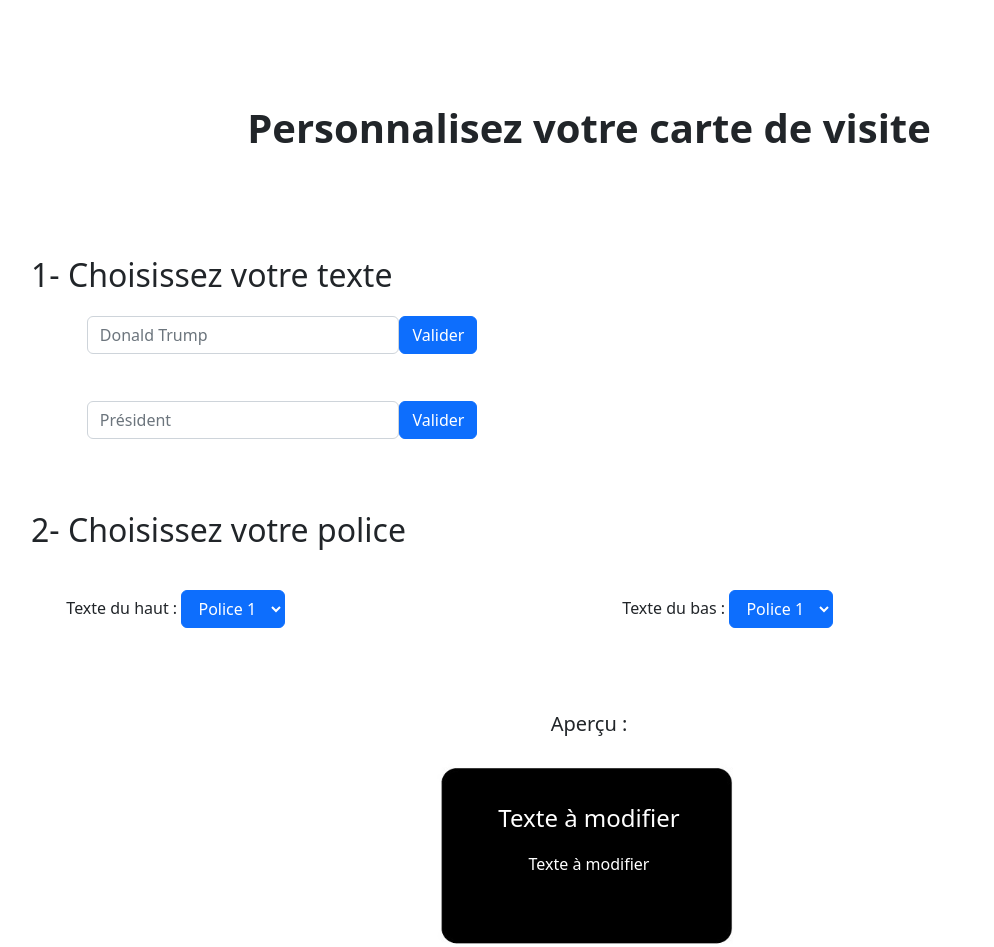
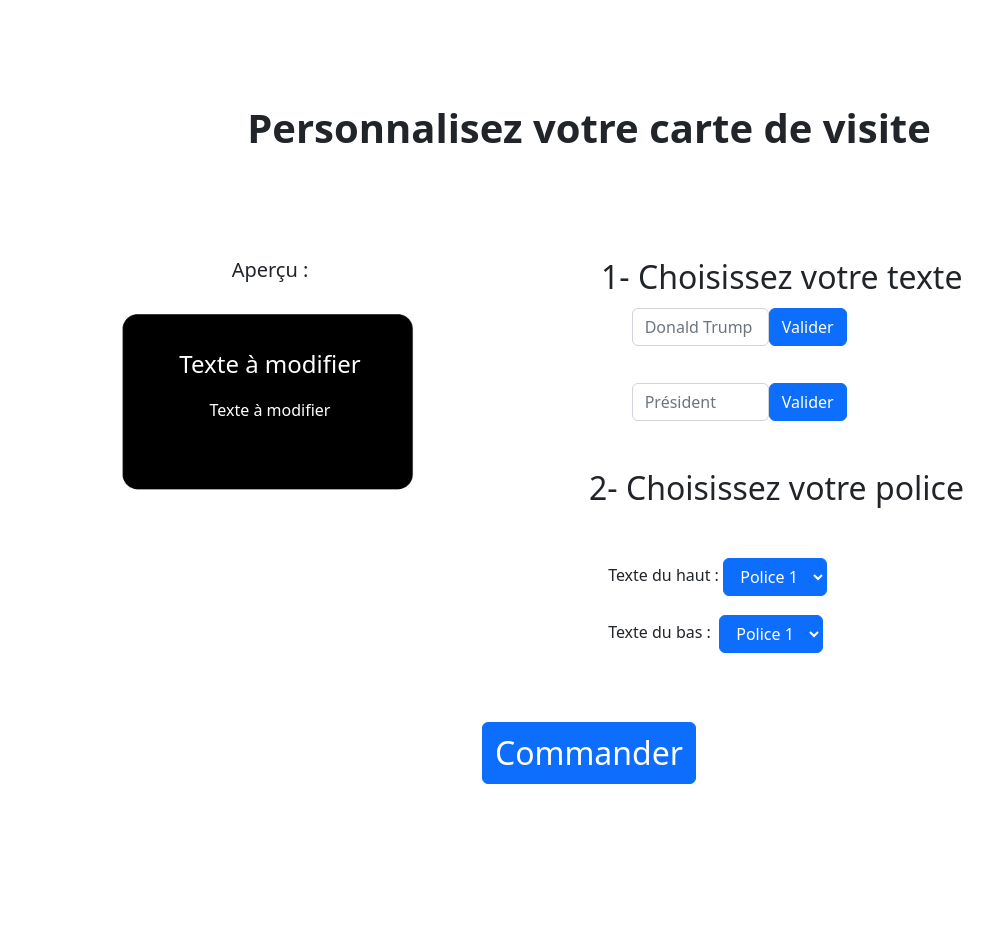
Before and after one commit to PierreAntoineLarge/SelectPolice, a plain HTML site: page select.html in a window 1280 px wide. Shown: the top 947 px of the page, without its empty margins (51-1045 px from the left). After the commit the page ends 918 px from the top, so only its background shows below. Drawn offline with nearby package versions, Linux system fonts and the light colour scheme.

Commit message:
modification

```diff
--- a/select.css
+++ b/select.css
@@ -6,6 +6,19 @@
     height: 200px;
     color: #fff;
     padding: 20px;
+}
+
+.bigcontainer{
+    margin: 2px ;
+    display: flex;
+    flex-wrap: wrap;
+    flex-direction: row;
+}
+
+.subcontainer {
+    flex-basis: 0;
+    flex-grow: 1;
+    max-width: 100%;
 }
 
 .monTexte {
@@ -41,6 +54,7 @@ h5{
     .d-flex{
 margin-right: 60%;
     }
+
 }
 
 #Title{
@@ -75,4 +89,6 @@ margin-right: 60%;
     margin: 3%;
 }
 
-.bigcontainer{ }
+.label2{
+    margin-right: 4px;
+}
--- a/select.html
+++ b/select.html
@@ -10,11 +10,20 @@
 
 </head>
 <body>
-    <div class="bigcontainer1">
-        <div subcontainer1>
             <section class="container pt-5" id="Title">
                 <h1 class="title"> Personnalisez votre carte de visite</h1>
             </section>
+    <div class="bigcontainer">
+        <div class="subcontainer">
+            <section class="container pt-5" >
+                <h5>Aperçu :</h5>
+                <div class="result">
+                    <p id="monTexte1" class="monTexte">Texte à modifier</p>
+                    <p id="monTexte2" class="monTexte">Texte à modifier</p>
+                </div>
+            </section>
+        </div>
+        <div class="subcontainer">
             <section class="container pt-5" >
                 <h2 class="h2"> 1- Choisissez votre texte</h2>
                 <form class="d-flex pb-4" id="champ1">
@@ -31,9 +40,9 @@
 
                 </main>
             </section>
-            <section class="container pt-5" >
+            <br class="container pt-5" >
                 <h2 class="h2"> 2- Choisissez votre police</h2>
-                <div class="containerflex">
+                <br class="containerflex">
                     <div class="col" id="col-1">
                         <label class="label">Texte du haut :</label>
                         <select id="monMenuDeroulant1" class="btn btn-primary">
@@ -41,10 +50,9 @@
                             <option value="police2">Police 2</option>
                             <option value="police3">Police 3</option>
                         </select>
-
                     </div>
                     <div class="col" id="col-2">
-                        <label class="label">Texte du bas :</label>
+                        <label class="label2">Texte du bas :</label>
                         <select id="monMenuDeroulant2" class="btn btn-primary">
                             <option value="police1">Police 1</option>
                             <option value="police2">Police 2</option>
@@ -54,15 +62,6 @@
                 </div>
             </section>
         </div>
-    </div>
-    <div class="subcontainer2">
-        <section class="container pt-5" >
-            <h5>Aperçu :</h5>
-            <div class="result">
-                <p id="monTexte1" class="monTexte">Texte à modifier</p>
-                <p id="monTexte2" class="monTexte">Texte à modifier</p>
-            </div>
-        </section>
     </div>
     <section class="container pt-5" id="order">
         <button id="payment-button" class="btn btn-primary">Commander</button>
```
